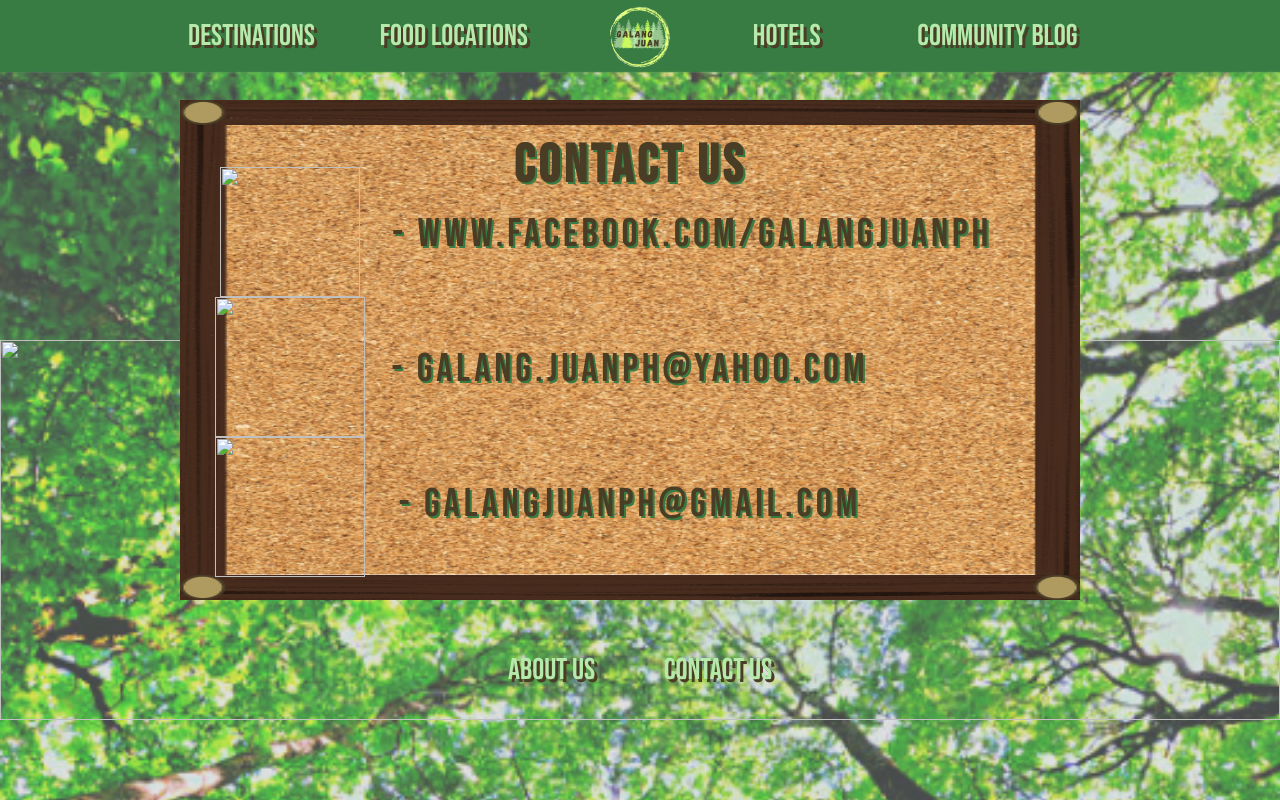
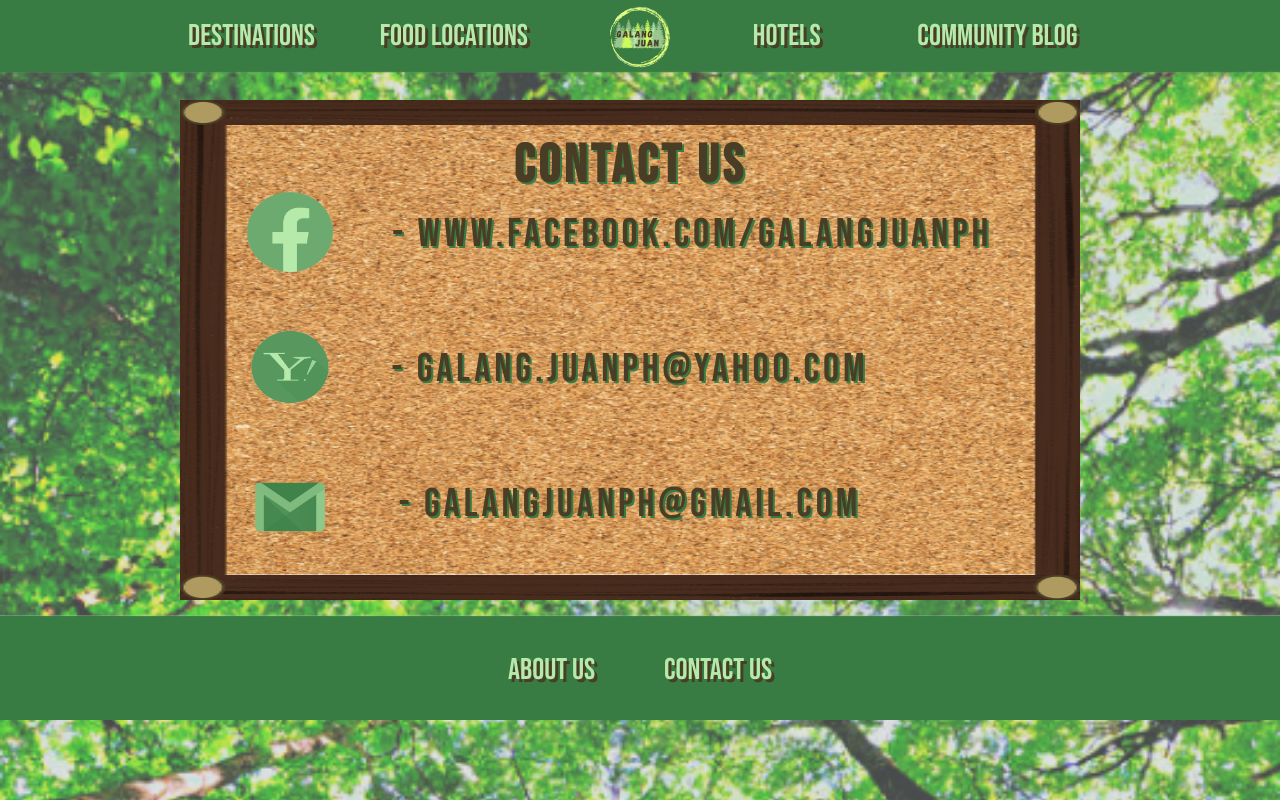
Before and after one commit to CyCotoner/ITC-FINALS-WEBPAGE-PROJECT, a plain HTML site: page Contact.html in a window 1280 px wide. Drawn offline with Linux system fonts and the light colour scheme.

Commit message:
Update Contact.html

```diff
--- a/Contact.html
+++ b/Contact.html
@@ -85,18 +85,18 @@
 
 <div id="Sites">
 <a href="https://www.facebook.com">
-<img src="./Pictures/FB2.png" height="130px" width="140px"></a>
+<img src="FB2.png" height="130px" width="140px"></a>
 <br>
 <a href="http://www.yahoo.com">
-<img src="./Pictures/Yahoo2.png" height="140px" width="150px"></a>
+<img src="Yahoo2.png" height="140px" width="150px"></a>
 <br>
 <a href="http://www.gmail.com">
-<img src="./Pictures/Gmail2.png" height="140px" width="150px"></a>
+<img src="Gmail2.png" height="140px" width="150px"></a>
 <br>
 </div>
 
 <div id="LowerBoarder">
-<img src="./Pictures/LBoarder.png" height="380px" width="1280px">
+<img src="LBoarder.png" height="380px" width="1280px">
 </div>
 
 <div id="Accounts">
```
